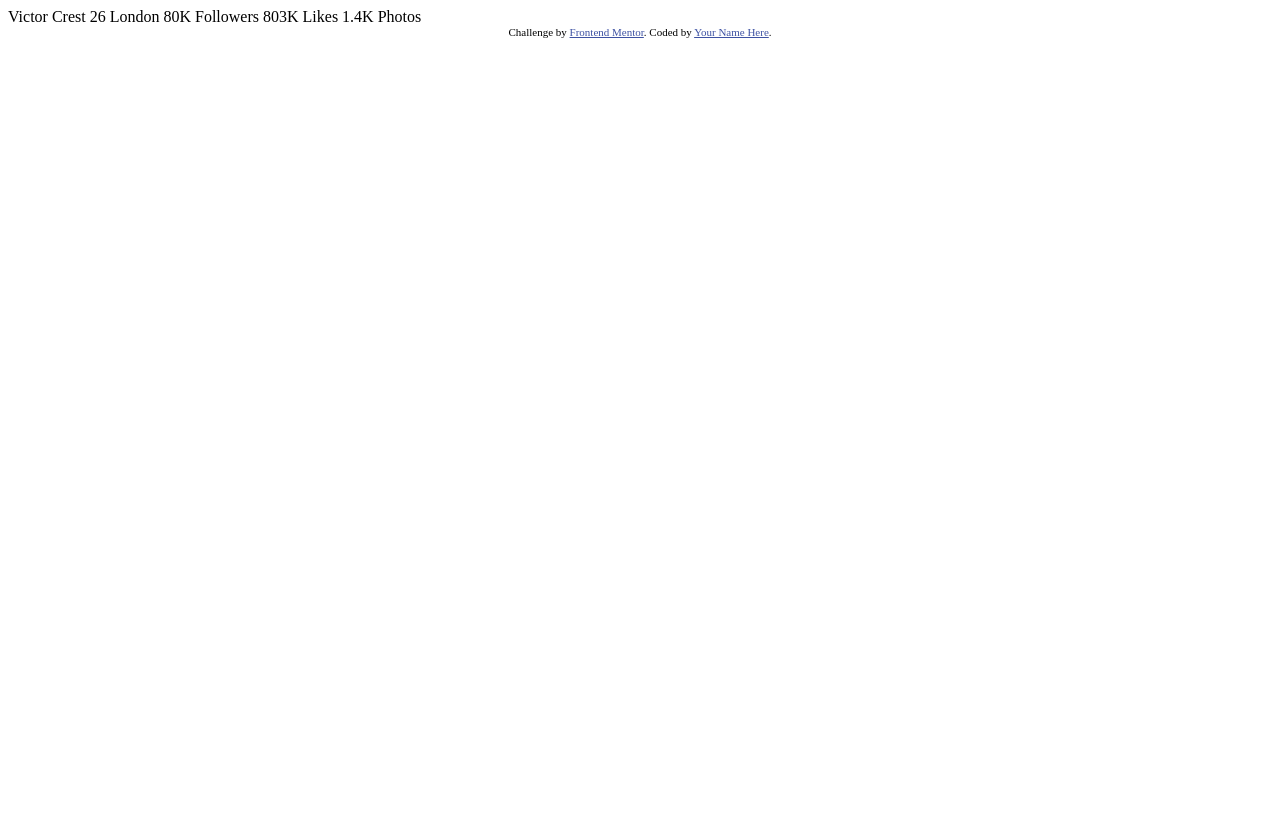
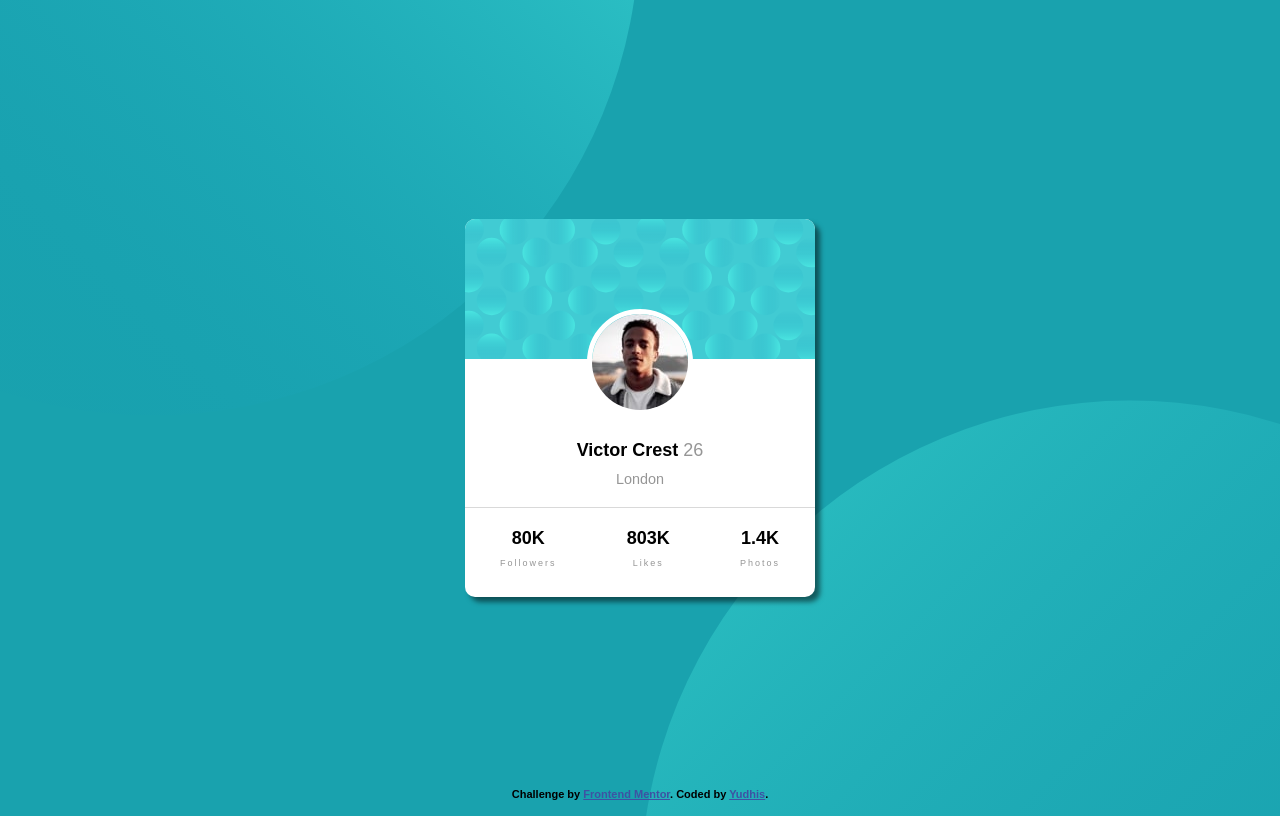
Before and after one commit to developerWelligton/Componente-do-cart-o-de-perfil, a plain HTML site: page index.html in a window 1280 px wide. Drawn offline with Linux system fonts and the light colour scheme.

Commit message:
Desafio concluido

```diff
--- a/index.html
+++ b/index.html
@@ -3,33 +3,46 @@
 <head>
   <meta charset="UTF-8">
   <meta name="viewport" content="width=device-width, initial-scale=1.0"> <!-- displays site properly based on user's device -->
+  <link rel="icon" type="image/png" sizes="32x32" href="./images/favicon-32x32.png">
+  <link rel="stylesheet" href="style.css">
 
-  <link rel="icon" type="image/png" sizes="32x32" href="./images/favicon-32x32.png">
 
   <title>Frontend Mentor | Profile card component</title>
-
-  <!-- Feel free to remove these styles or customise in your own stylesheet 👍 -->
-  <style>
-    .attribution { font-size: 11px; text-align: center; }
-    .attribution a { color: hsl(228, 45%, 44%); }
-  </style>
 </head>
 <body>
-  Victor Crest
-  26
-  London
+  <div class="card">
+    <div id="header"></div>
+    <div id="main">
+      <div class="profile-image">
+        <img src="./images/image-victor.jpg" alt="Photos of Victor Crest">
+      </div>
+      <div class="name">Victor Crest <span class="neutral">26</span></div>
+      <div id="city"><span class="neutral">London</span></div>
+    </div>
 
-  80K
-  Followers
 
-  803K
-  Likes
+    <div id="footer">
+      <div>
+        80K
+        <br>
+        <p class="neutral">Followers</p>
+      </div>
 
-  1.4K
-  Photos
+      <div>803K
+        <br>
+        <p class="neutral">Likes</p>
+      </div>
+      <div>1.4K
+        <br>
+        <p class="neutral">Photos</p>
+      </div>
+    </div>
+
+  </div>
   <div class="attribution">
     Challenge by <a href="https://www.frontendmentor.io?ref=challenge" target="_blank">Frontend Mentor</a>.
-    Coded by <a href="#">Your Name Here</a>.
+    Coded by <a href="#">Yudhis</a>.
   </div>
+
 </body>
 </html>
--- /dev/null
+++ b/style.css
@@ -0,0 +1,95 @@
+body {
+    font-family: 'Kumbh Sans', sans-serif;
+    font-weight: 700;
+    font-size: 18px;
+    display: flex;
+    min-height: 100vh;
+    align-items: center;
+    justify-content: center;
+    background-color: hsl(185, 75%, 39%);
+    background-image: url(./images/bg-pattern-top.svg), url(./images/bg-pattern-bottom.svg);
+    background-repeat: no-repeat;
+    background-position: right 50vw bottom 50vh, left 50vw top 50vh;
+}
+
+.neutral {
+    color: hsl(0, 0%, 59%);
+    font-weight: 400;
+}
+
+
+.card {
+    /* height: 400px; */
+    width: 350px;
+    display: flex;
+    flex-direction: column;
+    border-radius: 10px;
+    background: white;
+    box-sizing: content-box;
+    text-align: center;
+    box-shadow: 5px 5px 5px rgba(0, 0, 0, 0.5);
+}
+
+#header {
+    background: url(./images/bg-pattern-card.svg);
+    background-repeat: no-repeat;
+    flex-grow: 2;
+    border-radius: 10px 10px 0 0;
+    height: 180px;
+}
+
+#main {
+    flex-grow: 2;
+}
+
+img {
+    border-radius: 50%;
+    border: 5px solid white;
+    margin-top: -50%;
+}
+
+.name {
+    margin-top: 20px;
+    margin-bottom: 10px;
+}
+
+#city {
+    font-size: 0.8em;
+    margin-bottom: 20px;
+}
+
+#footer {
+    flex-grow: 1;
+    display: grid;
+    grid-template-areas: "a b c";
+    border-top: 0.1em solid hsl(0, 0%, 85%);
+    padding-top: 20px;
+    padding-bottom: 20px;
+}
+p {
+    font-size: 0.5em;
+    letter-spacing: 2px;
+}
+
+/* RESPONSIVE SCREEN */
+
+@media screen and (max-width:375px) {
+    body {
+        background-position: right 40vw bottom 40vh, left 40vw top 40vh;
+    }
+    .card {
+        margin-right: 20px;
+        margin-left: 20px;
+    }
+}
+
+.attribution {
+    font-size: 11px;
+    text-align: center;
+    position: fixed;
+    bottom: 0;
+  }
+
+  .attribution a {
+    color: hsl(228, 45%, 44%);
+  }
```
